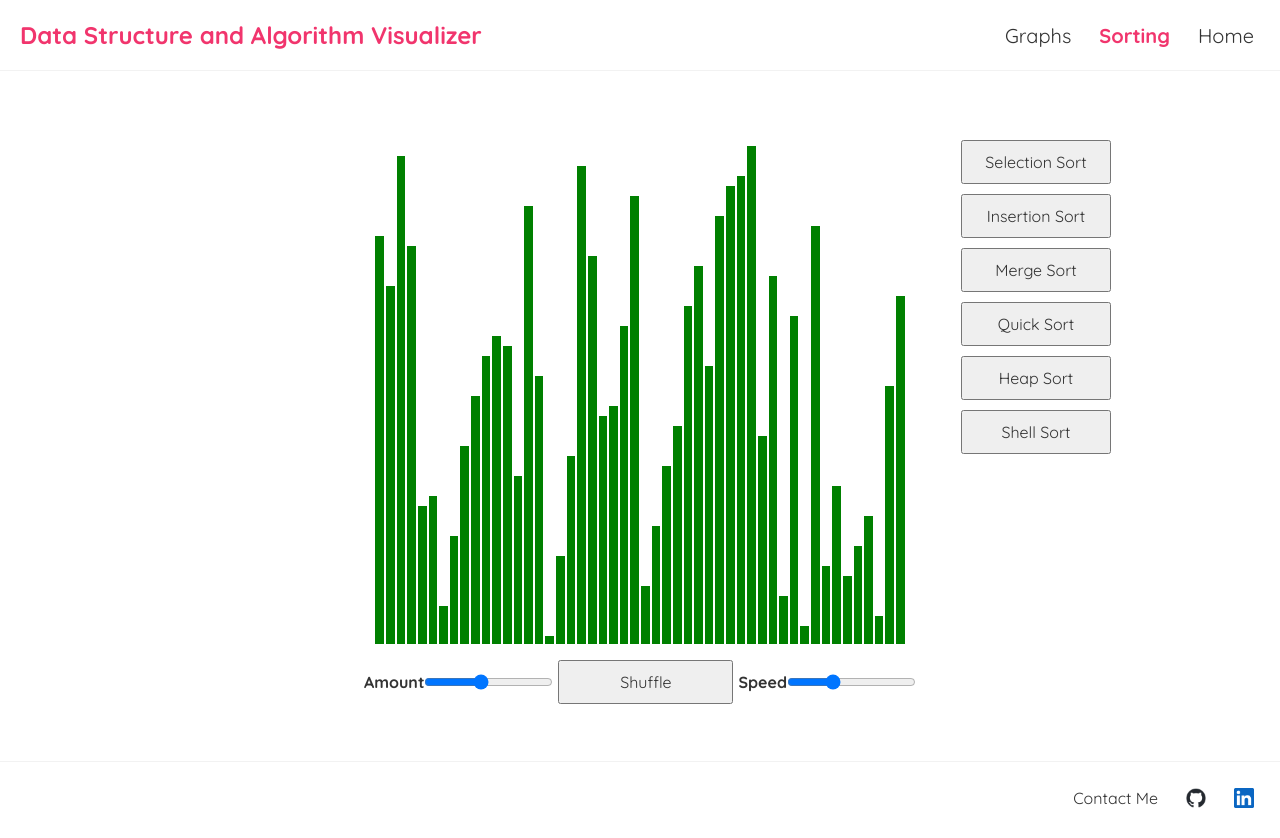
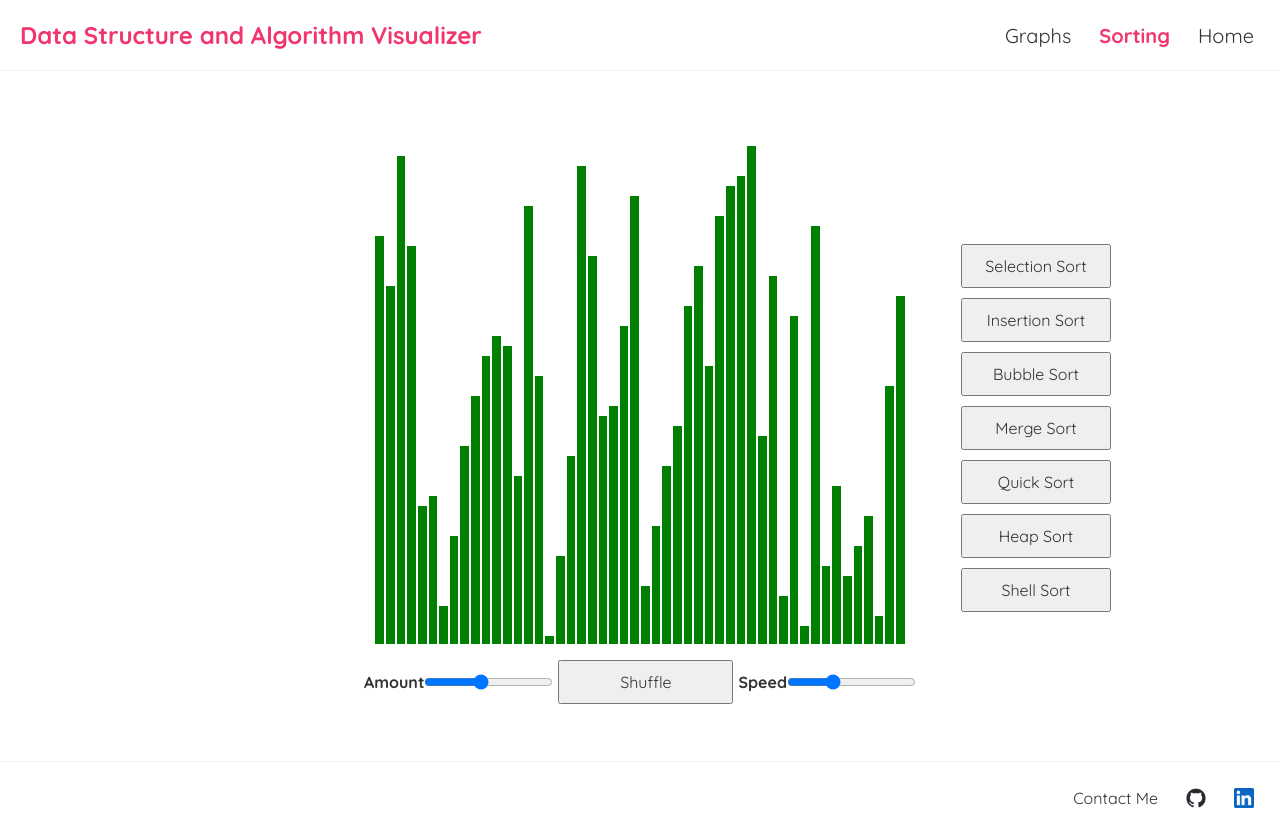
Before and after one commit to tani-gross/visualizer, a React (Create React App) app in the folder Visusalizer Project/: page /sorting in a window 1280 px wide. Built offline with nearby package versions, Linux system fonts and the light colour scheme.

Commit message:
fixed shell sort, added bubble sort, fixed height of buttons

```diff
--- a/Visusalizer Project/src/Components/Sorting.js
+++ b/Visusalizer Project/src/Components/Sorting.js
@@ -9,6 +9,7 @@ const Sorting = () => {
     const [numBars, setNumBars] = useState(50); // Number of bars
     const [isSorting, setIsSorting] = useState(false); // Sorting state
     const [speed, setSpeed] = useState(50); // Animation speed
+    const [lightingBlue, setLightingBlue] = useState(false);
 
     // Refs for persistent values
     const barsRef = useRef([]);
@@ -43,7 +44,7 @@ const Sorting = () => {
 
     //Function to shuffle bars
     const shuffleBars = (barsArray) => {
-        if(isSorting){
+        if(isSorting || lightingBlue){
             return;
         }
 
@@ -94,6 +95,9 @@ const Sorting = () => {
             case "heapSort":
                 heapSort(barsCopy);
                 break;
+            case "bubbleSort":
+                bubbleSort(barsCopy);
+                break;
             default:
                 shellSort(barsCopy);
                 break;
@@ -112,6 +116,7 @@ const Sorting = () => {
 
     // Function to light up bars after sorting
     const lightUpBlue = async (barsArray) => {
+        setLightingBlue(true);
         const barElements = barsRef.current;
         for(let i = 0; i < barsArray.length; i++){
             if(barElements[i]){
@@ -128,6 +133,7 @@ const Sorting = () => {
         }
 
         setIsSorting(false);
+        setLightingBlue(false);
     }
 
     /*
@@ -282,13 +288,29 @@ const Sorting = () => {
                 for (let j = i; j >= gap && barsArray[j] < barsArray[j - gap]; j -= gap) {
                     await swap(barsArray, j, j - gap, speedRef.current);
 
-                    await new Promise(resolve => setTimeout(resolve, speedRef.current));
                     setBars(barsArray);
                 }
             }
         }
 
         lightUpBlue(barsArray);
+    }
+
+    const bubbleSort = async (barsArray) => {
+        let n = barsArray.length;
+        let swapped;
+        do {
+            swapped = false;
+            for(let i = 0; i < n - 1; i++){
+                if(barsArray[i] > barsArray[i + 1]){
+                    await swap(barsArray, i, i + 1, speedRef.current);
+                    swapped = true;
+                }
+            }
+            n--
+        }while(swapped);
+        lightUpBlue(barsArray);
+
     }
 
     // Function to swap two bars
@@ -353,7 +375,7 @@ const Sorting = () => {
                         />
                     </div>
 
-                    <button className="sorting-button-small" onClick={() => shuffleBars([...bars])} disabled={isSorting}>Shuffle</button>
+                    <button className="sorting-button-small" onClick={() => shuffleBars([...bars])}>Shuffle</button>
                     <h4>Speed</h4>
                     <input
                         type="range"
@@ -368,6 +390,7 @@ const Sorting = () => {
             <div className="sorting-button-container">
                 <button className="sorting-button" onClick={() => handleSort("selectionSort")} disabled={isSorting}>Selection Sort</button>
                 <button className="sorting-button" onClick={() => handleSort("insertionSort")} disabled={isSorting}>Insertion Sort</button>
+                <button className="sorting-button" onClick={() => handleSort("bubbleSort")} disabled={isSorting}>Bubble Sort</button>
                 <button className="sorting-button" onClick={() => handleSort("mergeSort")} disabled={isSorting}>Merge Sort</button>
                 <button className="sorting-button" onClick={() => handleSort("quickSort")} disabled={isSorting}>Quick Sort</button>
                 <button className="sorting-button" onClick={() => handleSort("heapSort")} disabled={isSorting}>Heap Sort</button>
--- a/Visusalizer Project/src/index.css
+++ b/Visusalizer Project/src/index.css
@@ -74,6 +74,7 @@
   justify-content: center;
   position: relative;
   padding-top: 24px;
+  height: 100%;
 }
 
 .sorting-container {
```
